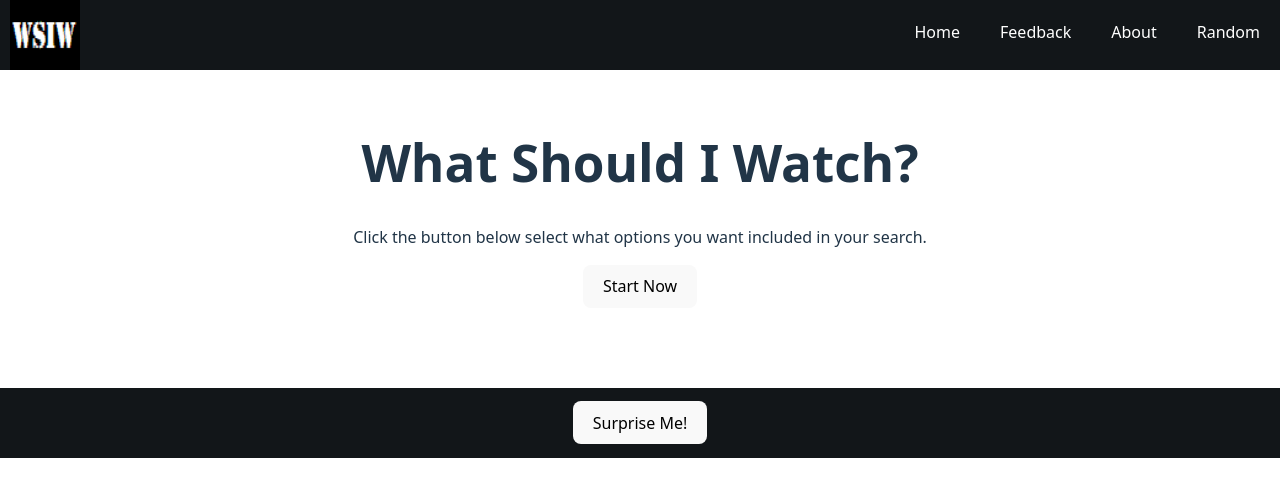
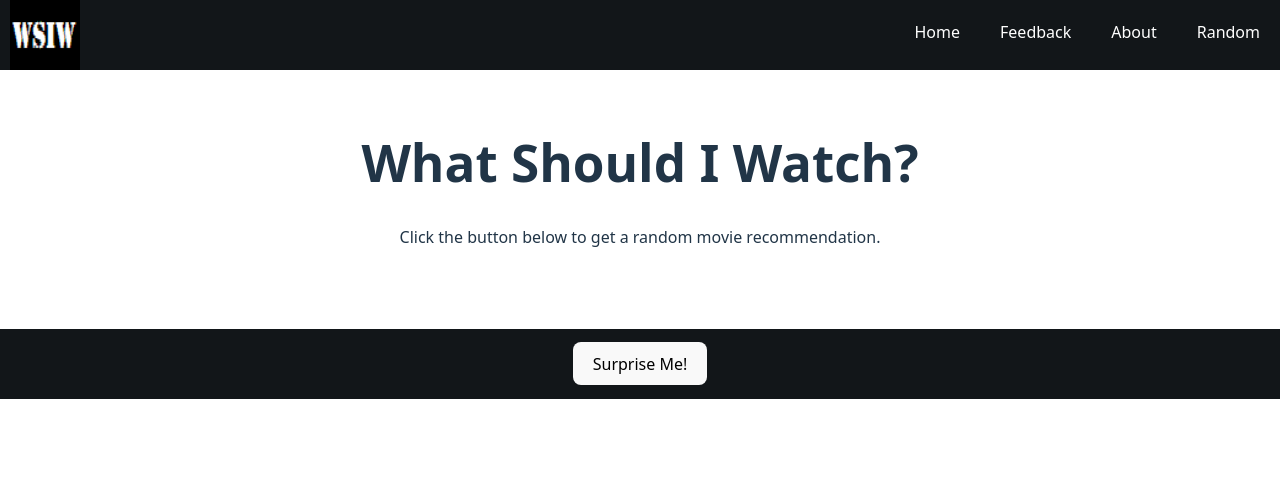
Before and after one commit to MelissaHarper/unit1-final-project, a React (Vite) app in the folder what-should-i-watch/: page / in a window 1280 px wide. Shown: the top 496 px of the page. Built offline with nearby package versions, Linux system fonts and the light colour scheme; no server answers.

Commit message:
solely a surprise me button format

```diff
--- a/what-should-i-watch/src/App.css
+++ b/what-should-i-watch/src/App.css
@@ -3,6 +3,10 @@
   margin: 0 auto;
   padding: 2rem; */
   text-align: center;
+}
+
+.error {
+  background-image: url("https://cdn12.picryl.com/photo/2016/12/31/not-found-website-error-3e54fc-1024.jpg");
 }
 
 .logo {
--- a/what-should-i-watch/src/App.jsx
+++ b/what-should-i-watch/src/App.jsx
@@ -20,7 +20,7 @@ function App() {
   useEffect(() => {
     setTimeout(function () {
       setLoading(false);
-    }, 1000);
+    }, 3000);
   }, []);
 
   if (loading) {
--- a/what-should-i-watch/src/components/Footer.jsx
+++ b/what-should-i-watch/src/components/Footer.jsx
@@ -7,7 +7,7 @@ const Footer = () => {
   const movieID = getRandomNumber();
 
   const handleRedirect = () => {
-    navigate(`/selection/movie/detail/${movieID}}`);
+    navigate(`/selection/movie/detail/${movieID}`);
   };
   //Button takes you to the same place, but returns a different result depending on which one is pushed. Getters and Setters?
   return (
--- a/what-should-i-watch/src/components/Home.jsx
+++ b/what-should-i-watch/src/components/Home.jsx
@@ -1,24 +1,14 @@
-import { useNavigate } from "react-router-dom";
-
 function Home() {
-  const navigate = useNavigate();
-
-  const handleRedirect = () => {
-    navigate("/filterContainer");
-  };
   return (
     <div className="home">
       <div className="headerContainer">
         <h1> What Should I Watch? </h1>
       </div>
       <div className="howTo">
-        <p>
-          Click the button below select what options you want included in your
-          search.
-        </p>
-        <div className="startNow">
+        <p>Click the button below to get a random movie recommendation.</p>
+        {/* <div className="startNow">
           <button onClick={handleRedirect}> Start Now </button>
-        </div>
+        </div> */}
       </div>
     </div>
   );
--- a/what-should-i-watch/src/components/Selection.jsx
+++ b/what-should-i-watch/src/components/Selection.jsx
@@ -98,8 +98,7 @@ const Selection = () => {
     }
   }, [id]);
 
-  return (
-    detail && (
+  return detail ? (
     <>
       {/* Banner, poster & description */}
       {!isLoading && <DetailDescription movie={detail} />}
@@ -121,7 +120,8 @@ const Selection = () => {
         </div>
       </div>
     </>
-    )
+  ) : (
+    <p>Something went wrong, click it again.</p>
   );
 };
 
--- a/what-should-i-watch/src/shared/call-structure.js
+++ b/what-should-i-watch/src/shared/call-structure.js
@@ -9,6 +9,7 @@ export const options = {
   headers: {
     accept: "application/json",
     Authorization: authorization,
+    validateStatus: false,
   },
 };
 
```
Lines whose indentation alone changed are shown as unchanged.
